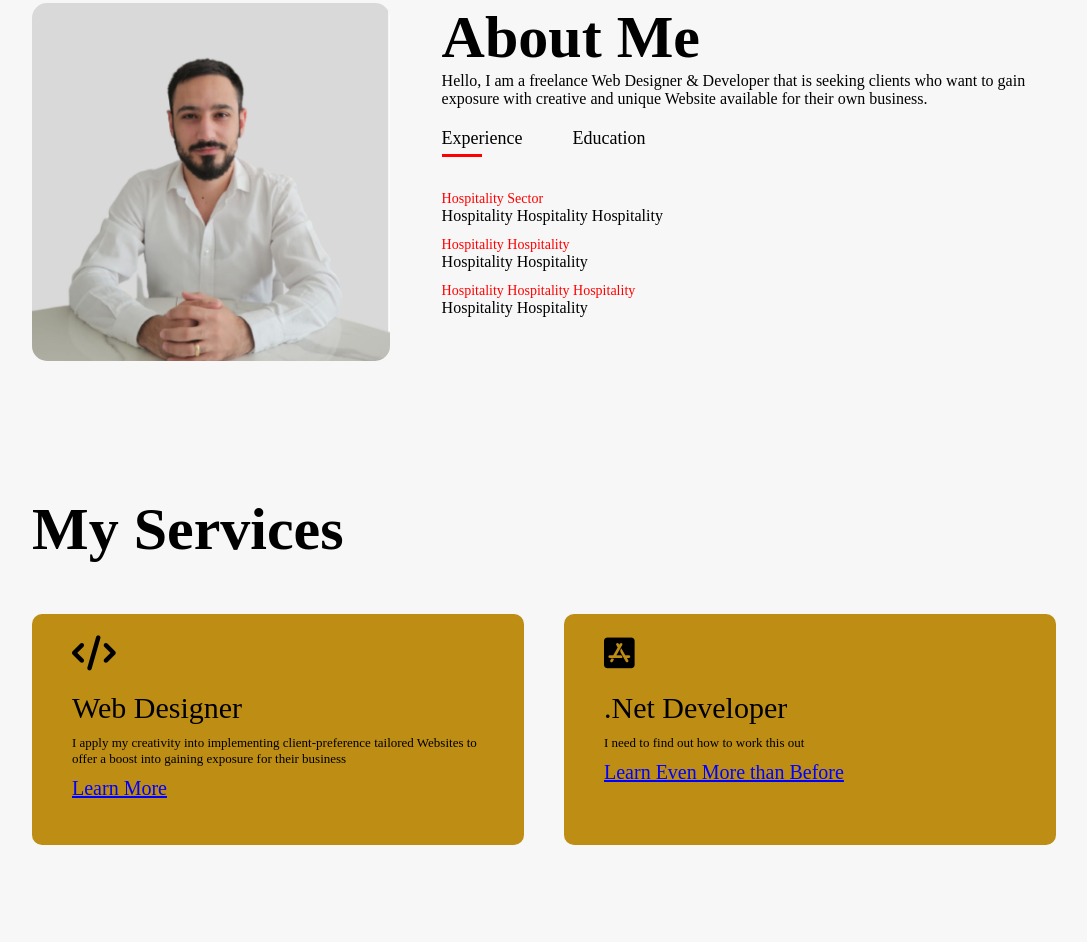
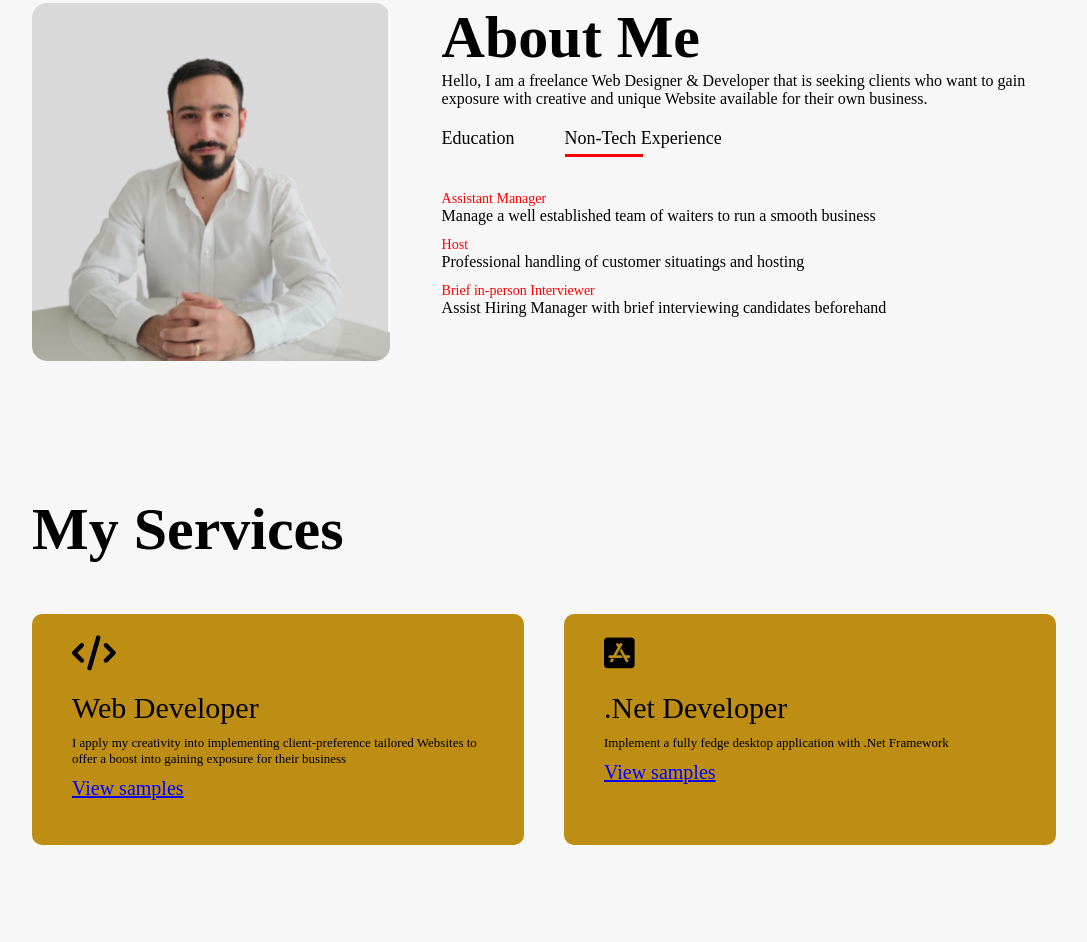
Before and after one commit to SerhatTheWebDeveloper/Portolio.github.io, a plain HTML site: page index.html in a window 1280 px wide. Shown: the part 887-1829 px from the top of the page, without its empty margins (96-1183 px from the left). Drawn offline with nearby package versions, Linux system fonts and the light colour scheme.

Commit message:
Add files via upload

```diff
--- /dev/null
+++ b/functionality.js
@@ -0,0 +1,3 @@
+if(sidemenu){
+
+}
--- a/index.html
+++ b/index.html
@@ -28,7 +28,7 @@
       </nav>
       <div class="header-text">
         <p>Serhat Melek</p>
-        <h1>Hello I'm <span class="multiText"></span><br>based in London & Harlow</h1>
+        <h1>I'm <span class="multiText"></span><br>based in London & Harlow</h1>
       </div>
     </div>
   </div>
@@ -36,7 +36,7 @@
   <script src="https://cdn.jsdelivr.net/npm/typed.js@2.0.12"></script>
   <script>
     var typingEffect = new Typed(".multiText",{
-      strings : [" a web developer"],
+      strings : [" a web developer", "and a .Net Developer"],
       loop : true,
       typeSpeed : 100,
       backSpeed : 80,
@@ -58,25 +58,26 @@
           </p>
 
           <div class="Navigational-Titles">
-            <p class="Navigational-Links Active-Link" onclick="opentab('Experience')">Experience</p>
             <p class="Navigational-Links" onclick="opentab('Education')">Education</p>
+            <p class="Navigational-Links Active-Link" onclick="opentab('Experience')">Non-Tech Experience</p>
           </div>
 
-
-          <div class="Navigational-Contents Active-Tab" id="Experience">
-            <ul>
-              <li><span>Hospitality Sector</span><br>Hospitality Hospitality Hospitality</li>
-              <li><span>Hospitality Hospitality</span><br>Hospitality Hospitality</li>
-              <li><span>Hospitality Hospitality Hospitality</span><br>Hospitality Hospitality</li>
-            </ul>
-          </div>
           <div class="Navigational-Contents" id="Education">
             <ul>
               <li><span>.Net Framework</span><br>Obtained knowledge & experience to fully stack a desktop application</li>
               <li><span>Database Administration</span><br>Maintain Database configuration for securely storing data</li>
-              <li><span>Web Development</span><br>Demonstrate a fully stacked web application</li>
+              <li><span>Web Development</span><br>Create unique and enhanced websites</li>
             </ul>
           </div>
+
+          <div class="Navigational-Contents Active-Tab" id="Experience">
+            <ul>
+              <li><span>Assistant Manager</span><br>Manage a well established team of waiters to run a smooth business</li>
+              <li><span>Host</span><br>Professional handling of customer situatings and hosting</li>
+              <li><span>Brief in-person Interviewer</span><br>Assist Hiring Manager with brief interviewing candidates beforehand</li>
+            </ul>
+          </div>
+
         </div>
       </div>
     </div>
@@ -90,16 +91,16 @@
       <div class="services-list">
         <div>
           <i class="fa-solid fa-code"></i>
-          <h1>Web Designer </h1>
+          <h1>Web Developer </h1>
           <p class="ServicesDescriptionText">I apply my creativity into implementing client-preference tailored Websites
             to offer a boost into gaining exposure for their business</p>
-          <a href="#">Learn More</a>
+          <a href="#">View samples</a>
         </div>
         <div>
           <i class="fa-brands fa-app-store-ios"></i>
           <h1>.Net Developer</h1>
-          <p>I need to find out how to work this out</p>
-          <a href="#">Learn Even More than Before</a>
+          <p>Implement a fully fedge desktop application with .Net Framework</p>
+          <a href="#">View samples </a>
         </div>
       </div>
     </div>
@@ -115,7 +116,7 @@
           <div class="layer">
             <h1>Restaurante</h1>
             <p>View an advanced level Restaurante menu implementation</p>
-            <a href="https://www.instagram.com/serhatthewebdev/"><i class="fa-solid fa-link"></i></a>
+            <a href=""><i class="fa-solid fa-link"></i></a>
           </div>
         </div>
         <div class="work">
@@ -173,8 +174,6 @@
     </div>
   </div>
 
-
-
   <script>
 
     var NavigationalLinks = document.getElementsByClassName("Navigational-Links");
```
